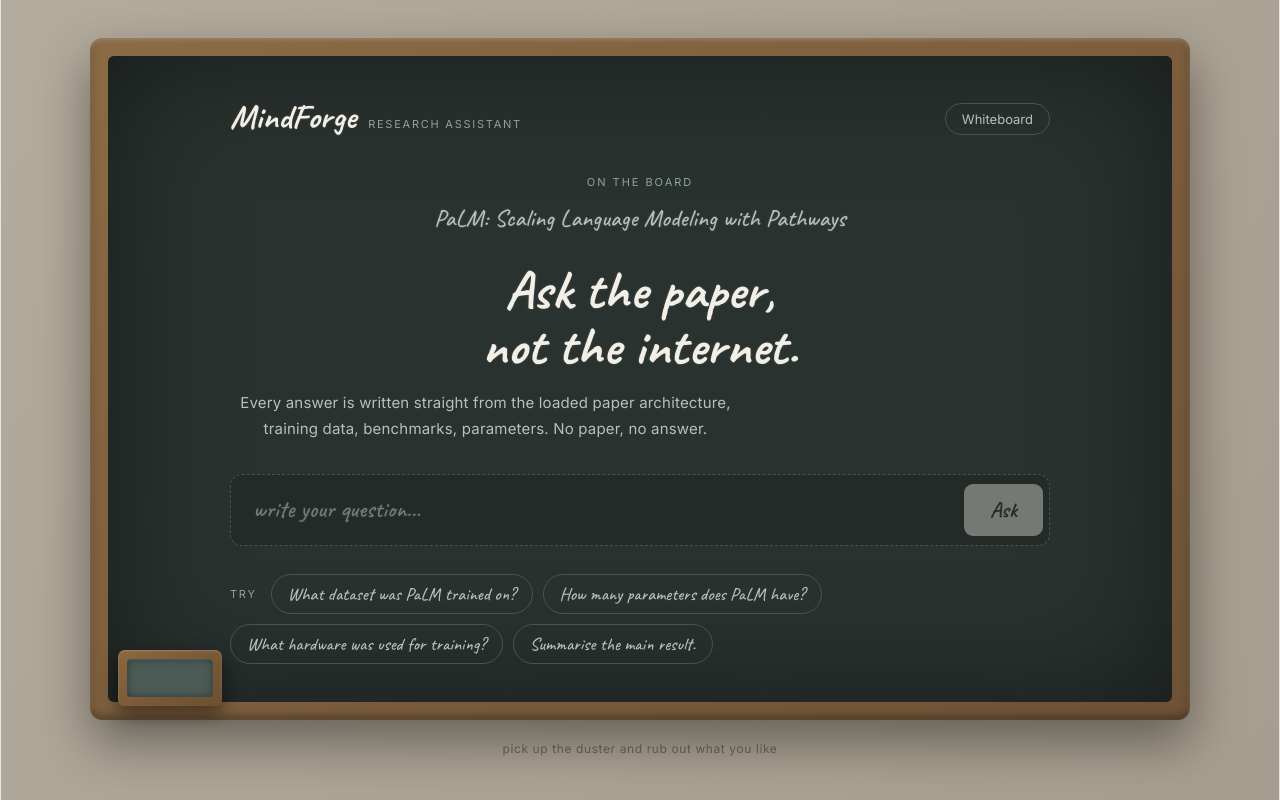
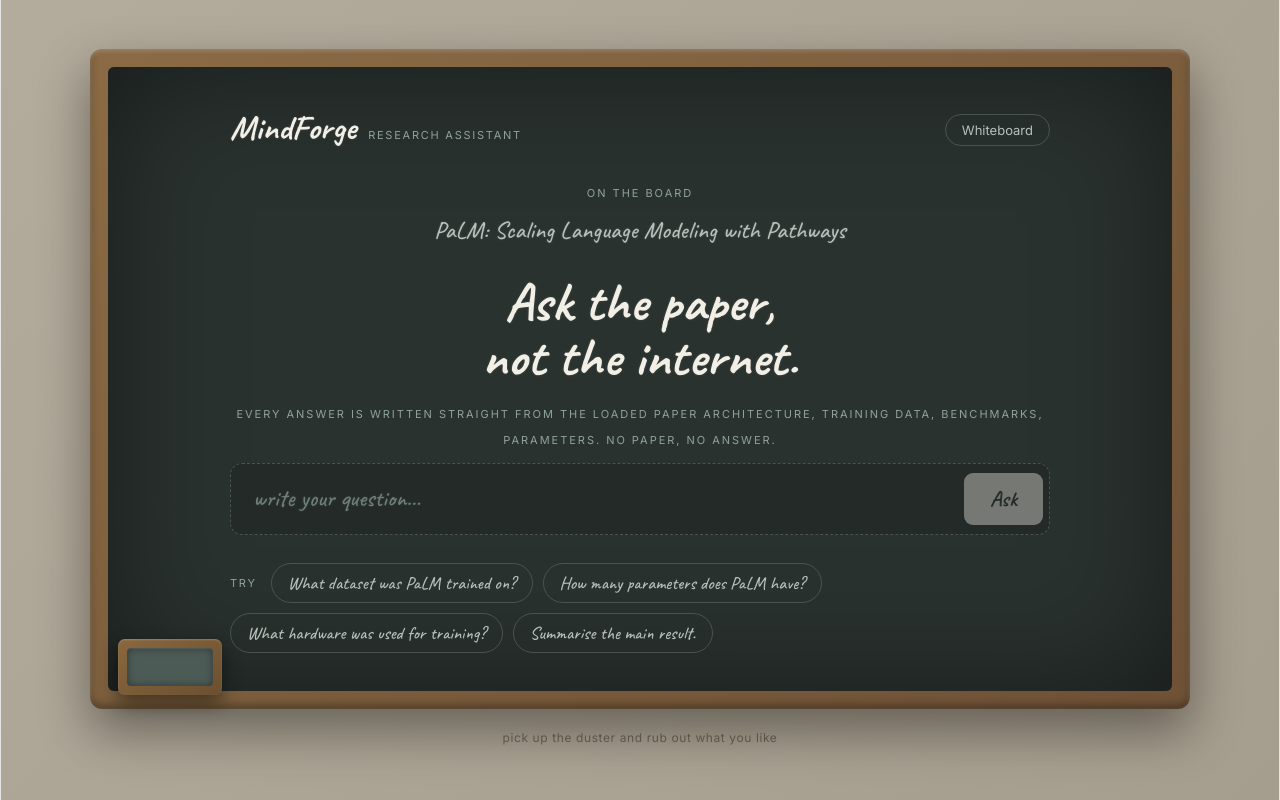
Before and after one commit to RohanKatyayani/MindForge, a React app in the folder frontend/: page / in a window 1280 px wide. Built offline with nearby package versions, Linux system fonts and the light colour scheme; the HTML template or start-up script is replaced by a standard one.

Commit message:
Left-align copy, drop em-dash, strip Vite default centering from index.css

```diff
--- a/frontend/src/App.jsx
+++ b/frontend/src/App.jsx
@@ -189,7 +189,7 @@
             <div className="paper-title">{LOADED_PAPER.title}</div>
 
             <h1 className="hero">Ask the paper,<br />not the internet.</h1>
-            <p className="lede">
+            <p className="eyebrow">
               Every answer is written straight from the loaded paper architecture, training data, benchmarks, parameters. No paper, no answer.
             </p>
 
```
